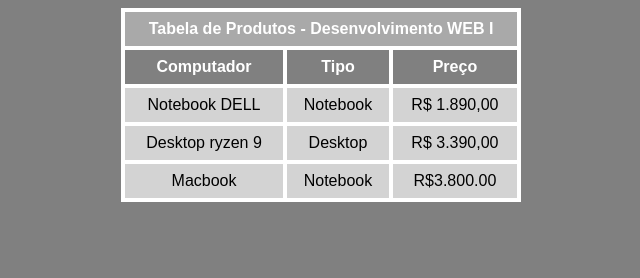
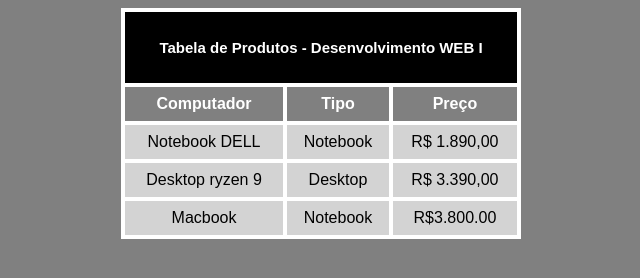
Before and after one commit to guilhermepoffo/tabela, a plain HTML site: page index.html in a window 1280 px wide. Shown: the whole page, without its empty margins (319-959 px from the left). Drawn offline with Linux system fonts and the light colour scheme.

Commit message:
Update index.html

```diff
--- a/index.html
+++ b/index.html
@@ -9,7 +9,7 @@
 <body>
   <table>
     <tr>
-      <th colspan="3" class="tituloColuna">Tabela de Produtos - Desenvolvimento WEB I</th>
+      <th colspan="3" class="titulo">Tabela de Produtos - Desenvolvimento WEB I</th>
     </tr>
     <tr>
         <th colspan="1" class="subTituloColuna">Computador</th>
```
